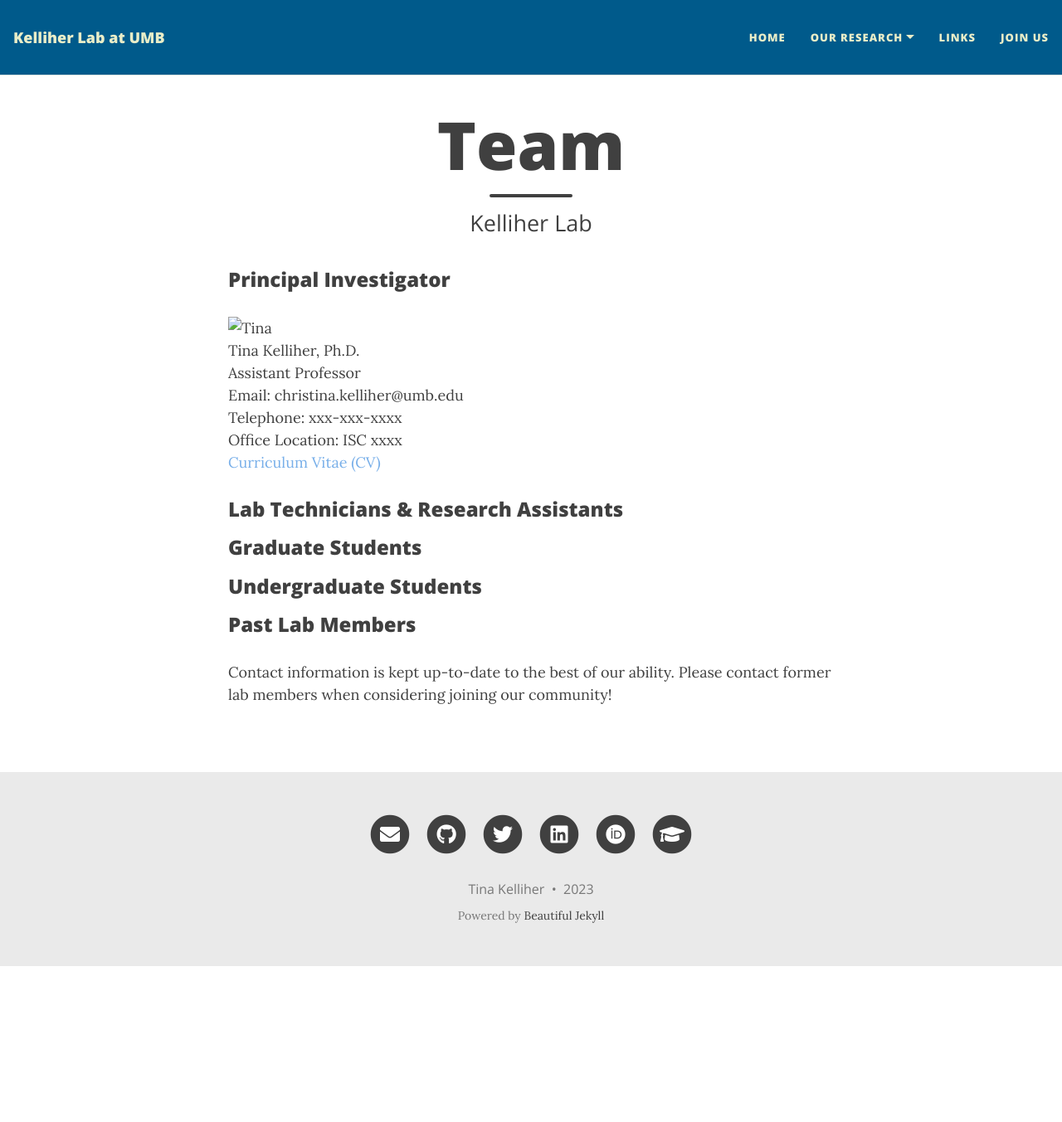
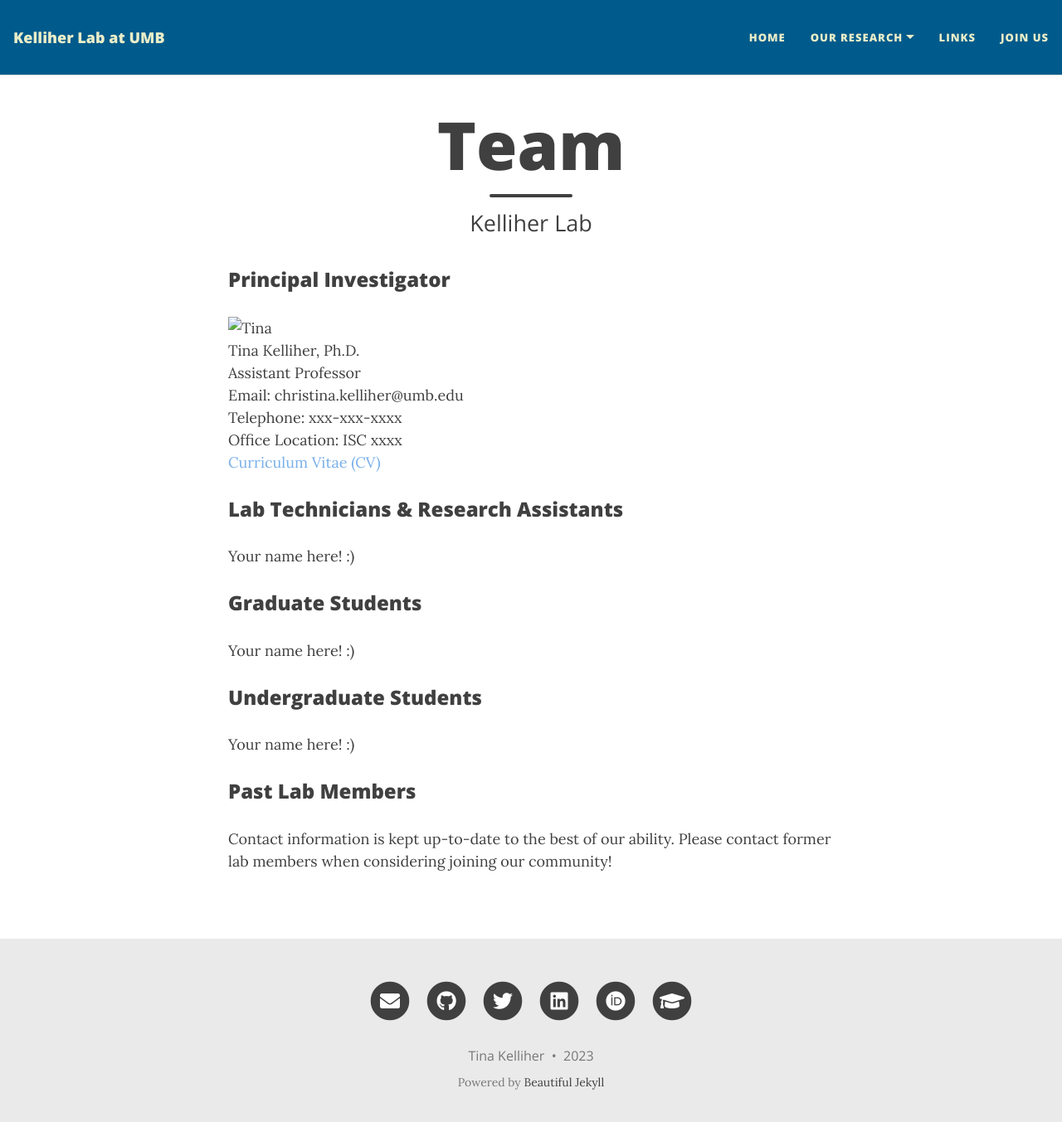
Before and after one commit to cmk35/cmk35.github.io, a Jekyll site: the page built from people.md, in a window 1280 px wide and 1366 px high. Shown: the top 1353 px of the window at 83% size. Built offline with Jekyll 4.4.1, drawn with Linux system fonts in a browser that asks for light colours; nearby versions of some CDN libraries.

Commit message:
Update people.md

```diff
--- a/people.md
+++ b/people.md
@@ -15,10 +15,13 @@ Office Location: ISC xxxx\\
 <a href="https://cmk35.github.io/Kelliher_CV_Jan2023.pdf" target="_blank">Curriculum Vitae (CV)</a>
 
 ### Lab Technicians & Research Assistants
+Your name here! :)
 
 ### Graduate Students
+Your name here! :)
 
 ### Undergraduate Students
+Your name here! :)
 
 ### Past Lab Members
 
```
